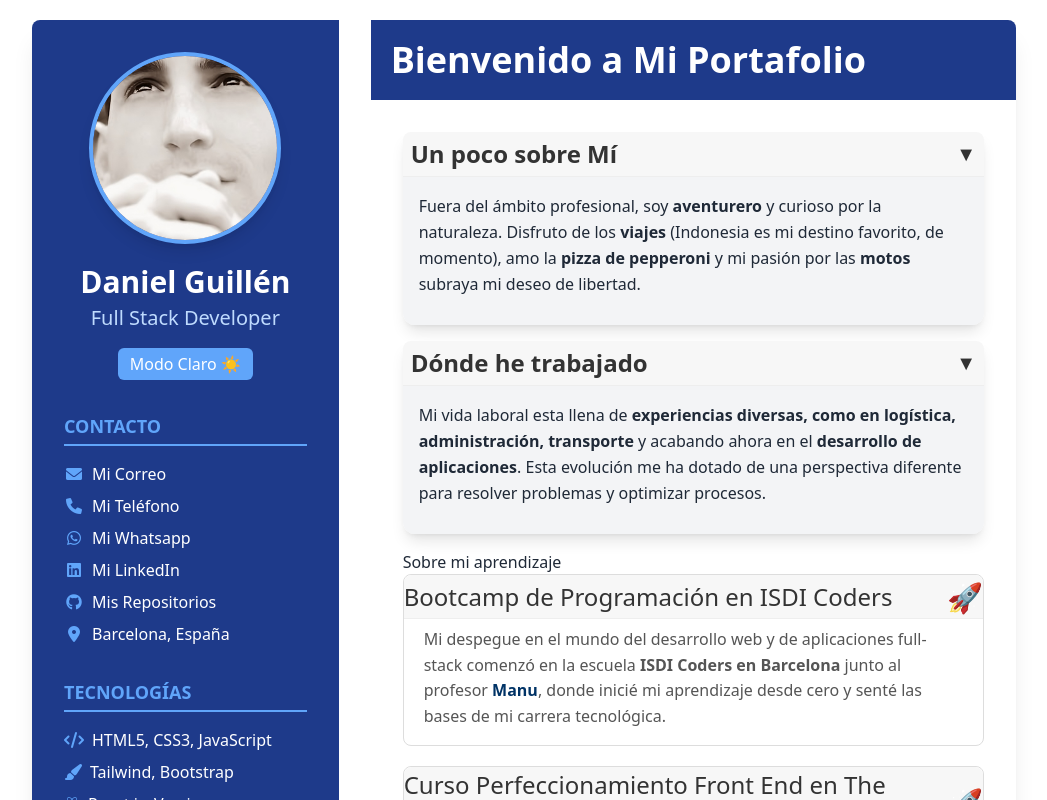
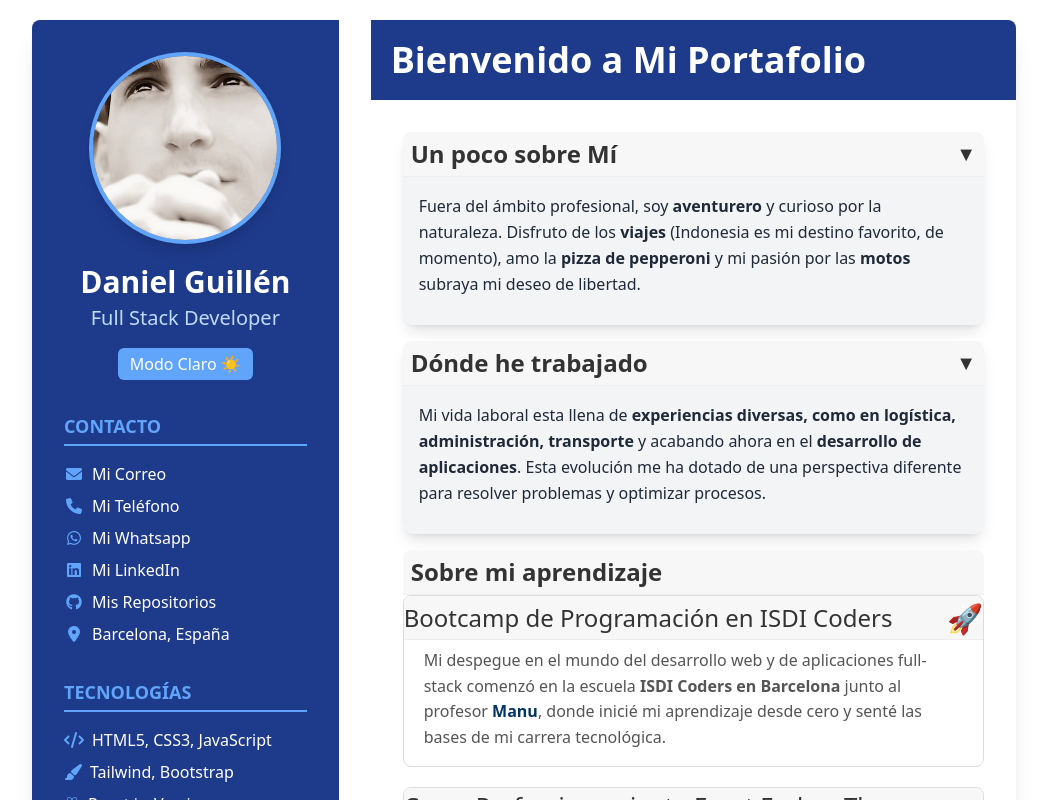
Before and after one commit to DanielGuillen88/Mi-Portafolio, a React (Vite) app in the folder Mi-Portafolio/: page / in a window 1280 px wide. Shown: the top 800 px of the page, without its empty margins (116-1163 px from the left). Built offline with nearby package versions, Linux system fonts and the light colour scheme.

Commit message:
añadido estilos tailwind a AboutMyLearning

```diff
--- a/Mi-Portafolio/src/components/RightColumn/AboutMyLearning/index.jsx
+++ b/Mi-Portafolio/src/components/RightColumn/AboutMyLearning/index.jsx
@@ -6,7 +6,8 @@ export default function AboutMyLearning() {
 
     return (
         <>
-            <h3 className="section-title">Sobre mi aprendizaje</h3>
+            <h3 className="accordion-header bg-white border-b-2 border-blue-400 text-blue-400 p-2 flex justify-between items-center text-xl font-semibold transition-colors duration-300">
+            Sobre mi aprendizaje</h3>
 
             {/* # ISDI */}
             <Isdi />
```
